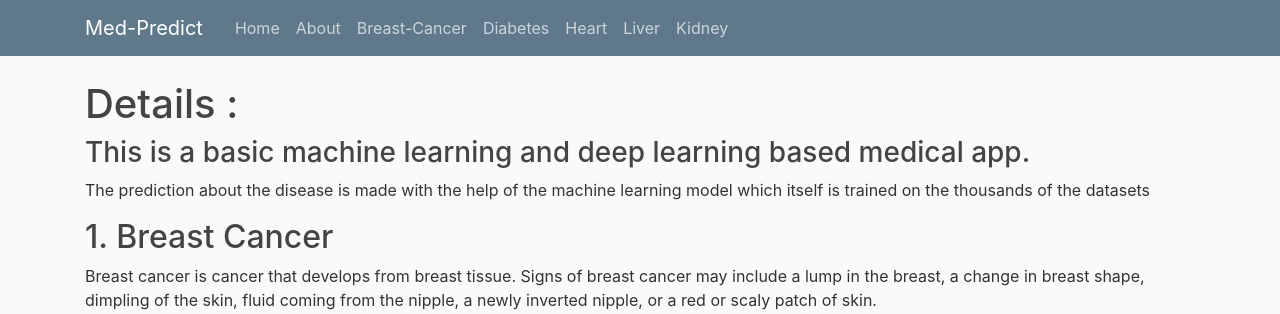
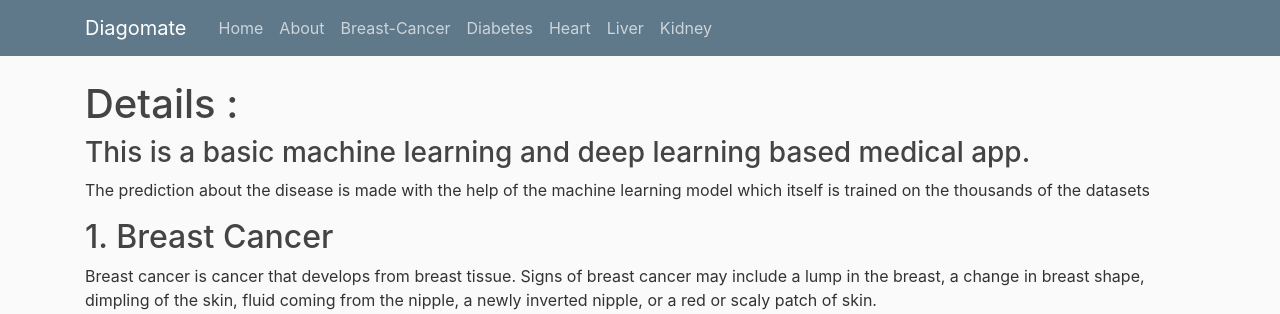
Before and after one commit to Jaybagrecha/Medical_app, a Flask app: page /about in a window 1280 px wide. Shown: the top 314 px of the page. Run offline with Flask 2, Linux system fonts and the light colour scheme; some libraries are stand-ins or nearby versions.

Commit message:
Update about.html

```diff
--- a/template/about.html
+++ b/template/about.html
@@ -51,7 +51,7 @@
 	<header class="site-header">
   <nav class="navbar navbar-expand-md navbar-dark bg-steel fixed-top">
     <div class="container">
-      <a class="navbar-brand mr-4" href="/">Med-Predict</a>
+      <a class="navbar-brand mr-4" href="/">Diagomate</a>
       <button class="navbar-toggler" type="button" data-toggle="collapse" data-target="#navbarToggle" aria-controls="navbarToggle" aria-expanded="false" aria-label="Toggle navigation">
         <span class="navbar-toggler-icon"></span>
       </button>
```
